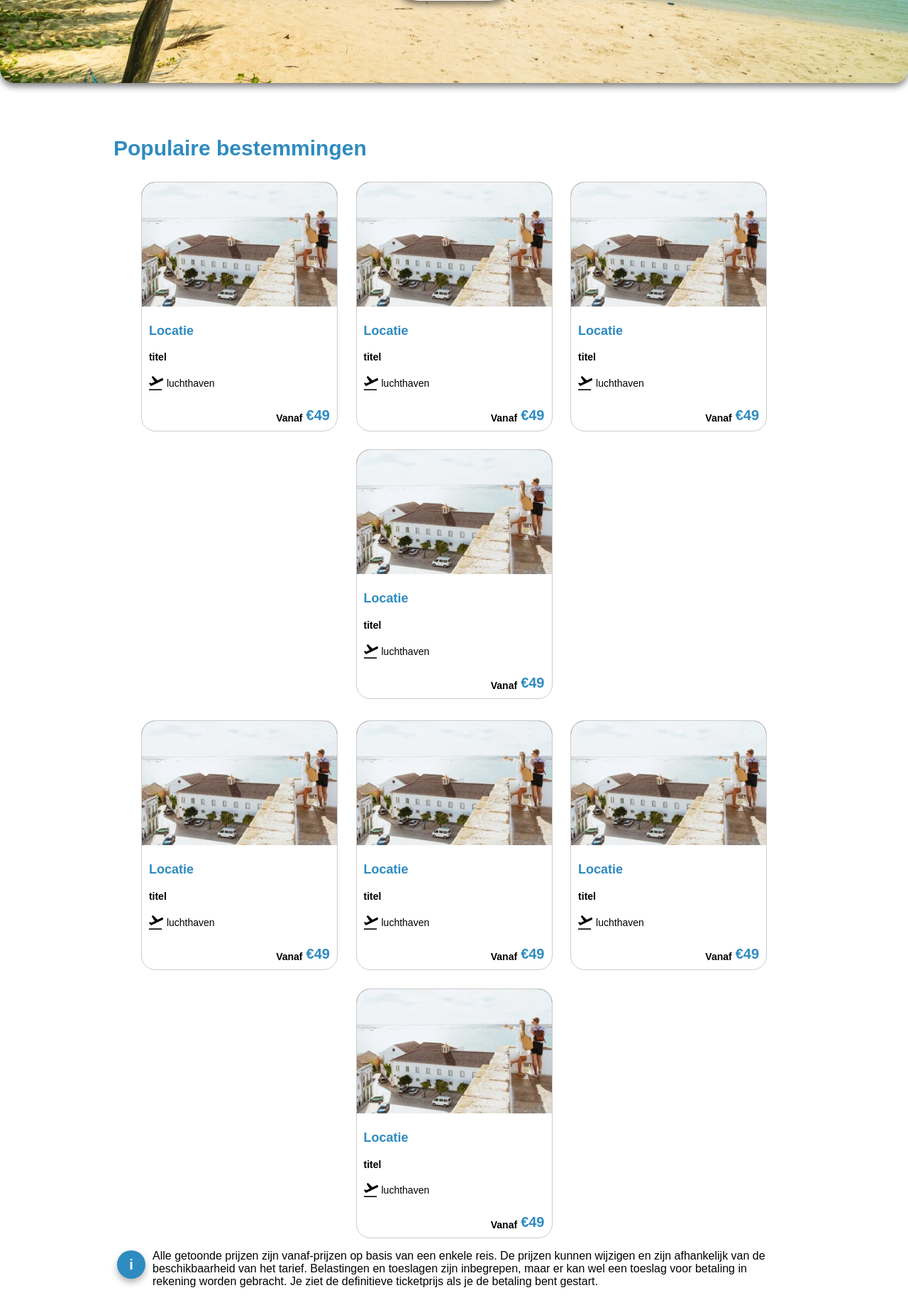
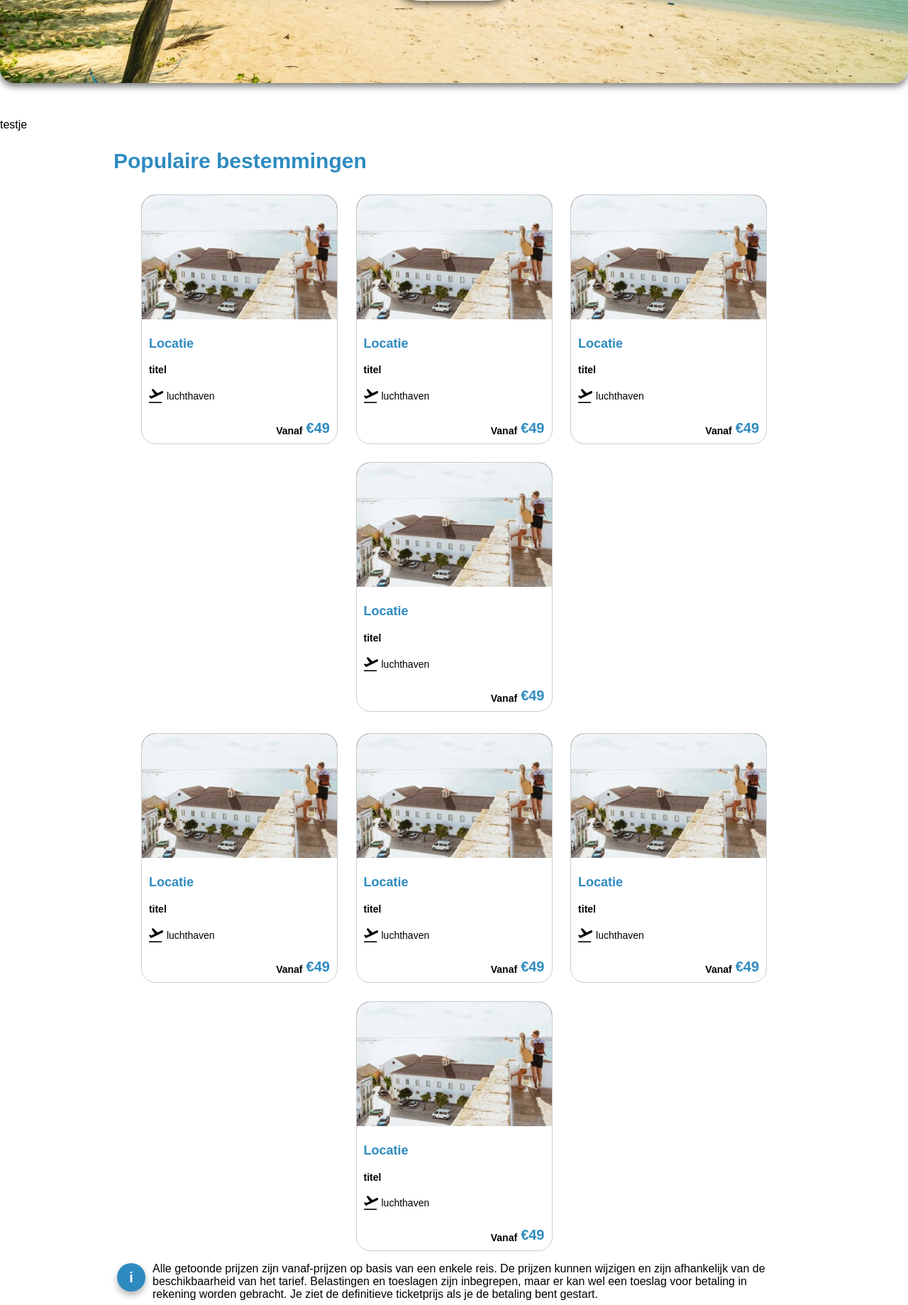
Before and after one commit to thijmen0712/webapp2, a PHP site: page / in a window 1280 px wide. Shown: the part 453-2292 px from the top of the page at 71% size. Run offline with PHP 8.4, Linux system fonts and the light colour scheme; some web fonts are replaced.

Commit message:
een snelle test

```diff
--- a/index.php
+++ b/index.php
@@ -46,6 +46,7 @@
         </section>
 
         <section class="bestemmingen">
+            testje
             <h1>Populaire bestemmingen</h1>
             <div class="bestemmingen-flex">
                 <?php
@@ -132,6 +133,7 @@
                 <img src="images/download.png" alt="download">
             </div>
         </section>
+
     </main>
 </body>
 
```
